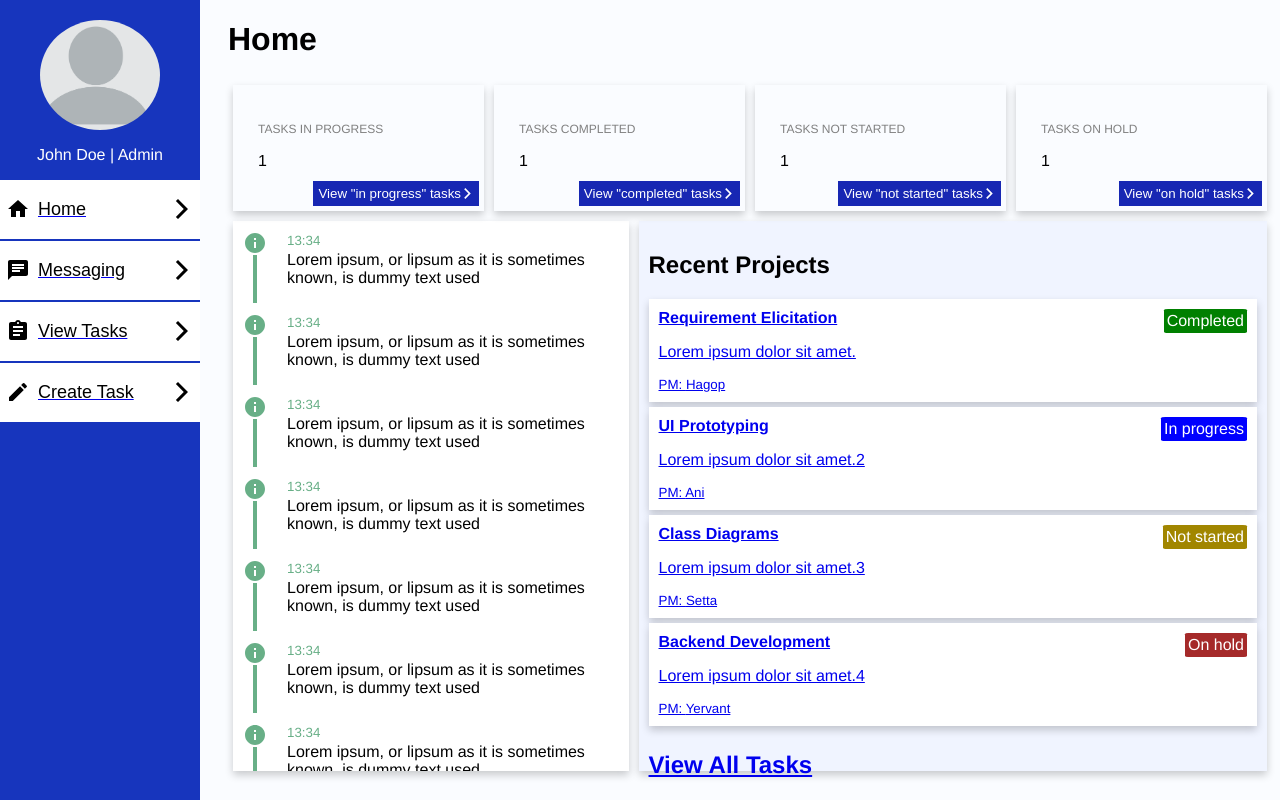
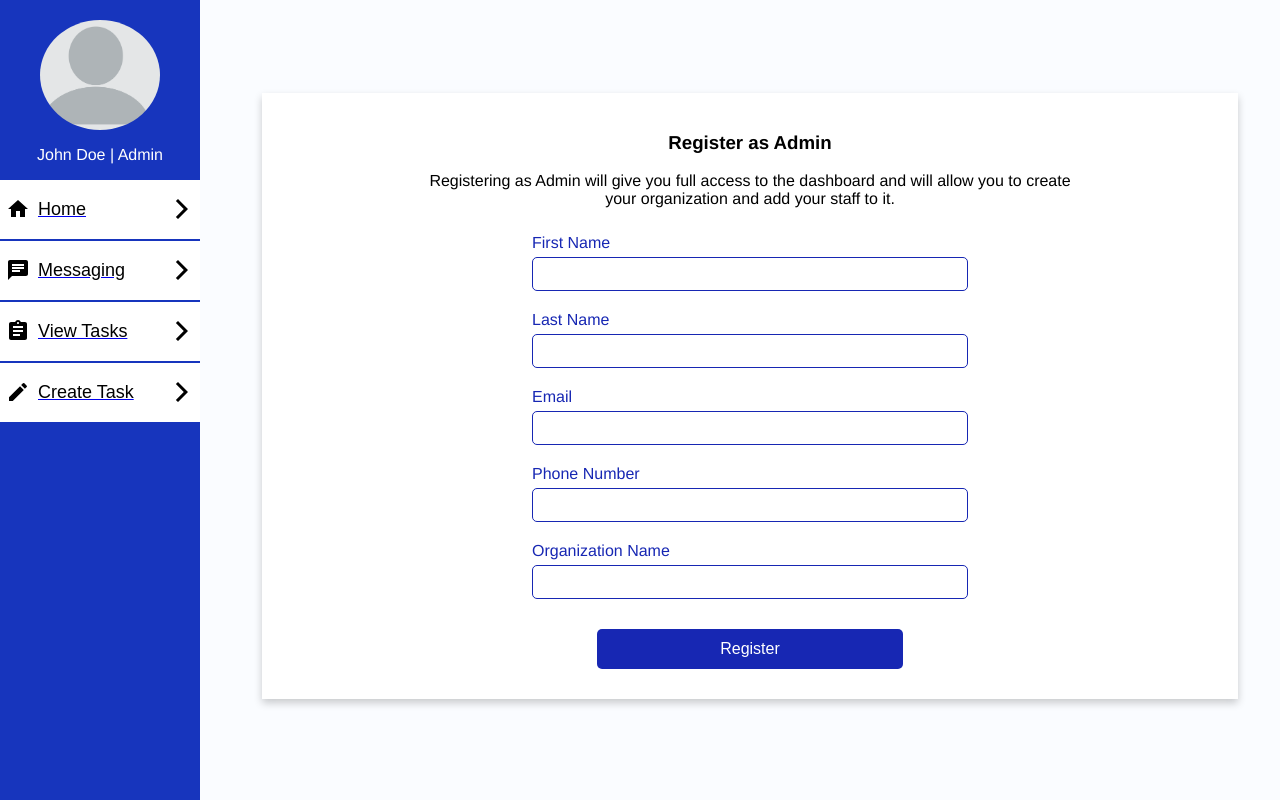
Before and after one commit to SevagSA/Project-Management-Software, a React (Create React App) app in the folder frontend/: page /admin-registration in a window 1280 px wide. Built offline with nearby package versions, Linux system fonts and the light colour scheme.

Commit message:
Created admin registration page

```diff
--- a/frontend/src/App.js
+++ b/frontend/src/App.js
@@ -11,12 +11,13 @@ import ViewTasks from "./Components/Task/ViewTasks/ViewTasks";
 import MessageRoom from "./Components/Message/MessageRoom";
 import SidebarNav from "./Components/Nav/SidebarNav/SidebarNav";
 import TaskDetail from "./Components/Task/TaskDetail/TaskDetail"
+import AdminRegistration from "./Components/AdminRegistration/AdminRegistration";
 
 function App() {
   return (
     <Router>
         <div>
-        <SidebarNav />
+            <SidebarNav />
             <Switch>
                 <Route path="/messages">
                     <MessageRoom />
@@ -30,6 +31,9 @@ function App() {
                 <Route path="/create-task">
                     <CreateTask />
                 </Route>
+                <Route path="/admin-registration">
+                    <AdminRegistration />
+                </Route>
                 <Route path="/">
                     <Home />
                 </Route>
--- /dev/null
+++ b/frontend/src/Components/AdminRegistration/AdminRegistration.js
@@ -0,0 +1,48 @@
+import styles from "./Style";
+
+export default function AdminRegistration() {
+    return (
+        <styles.ParentWrapper>
+            <styles.Wrapper>
+                <styles.RegisterInfoHolder>
+                <styles.RegisterTitle>Register as Admin</styles.RegisterTitle>
+                <styles.RegisterDescription>
+                    Registering as Admin will give you full access to the dashboard
+                    and will allow you to create your organization and add your staff
+                    to it.
+                </styles.RegisterDescription>
+            </styles.RegisterInfoHolder>
+                <styles.RegisterFormHolder>
+
+                <styles.RegisterForm>
+
+                    <styles.RegisterFormFieldHolder method="POST">
+                        <styles.RegisterFormLabel for="fName">First Name</styles.RegisterFormLabel>
+                        <br />
+                        <styles.RegisterFormInput type="text" id="fName" required/>
+                        <br />
+                        <styles.RegisterFormLabel for="lName">Last Name</styles.RegisterFormLabel>
+                        <br />
+                        <styles.RegisterFormInput type="text" id="lName" required/>
+                        <br />
+                        <styles.RegisterFormLabel for="email">Email</styles.RegisterFormLabel>
+                        <br />
+                        <styles.RegisterFormInput type="email" id="email" required/>
+                        <br />
+                        <styles.RegisterFormLabel for="phoneNum">Phone Number</styles.RegisterFormLabel>
+                        <br />
+                        <styles.RegisterFormInput type="text" id="phoneNum" required/>
+                        <br />
+                        <styles.RegisterFormLabel for="orgName">Organization Name</styles.RegisterFormLabel>
+                        <br />
+                        <styles.RegisterFormInput type="text" id="orgName" required/>
+                        <br />
+                    </styles.RegisterFormFieldHolder>
+                    <styles.RegisterFormSubmitInput type="submit" value="Register"/>
+                </styles.RegisterForm>
+
+            </styles.RegisterFormHolder>
+            </styles.Wrapper>
+        </styles.ParentWrapper>
+    )
+}
--- /dev/null
+++ b/frontend/src/Components/AdminRegistration/Style.js
@@ -0,0 +1,91 @@
+import styled from "styled-components";
+
+const ParentWrapper = styled.div`
+    height: 97vh;
+    display: flex;
+    justify-content: center;
+    align-items: center;
+`;
+
+const Wrapper = styled.div`
+    background-color: white;
+    display: flex;
+    flex-direction: column;
+    justify-content: center;
+    align-items: center;
+    box-shadow: 0 4px 8px 0 rgba(0,0,0,0.2);
+    padding: 20px;
+`;
+
+const RegisterInfoHolder = styled.div`
+    width: 70%;
+    flex: 0.20;
+`;
+
+const RegisterTitle = styled.h3`
+    text-align: center;
+`;
+
+const RegisterDescription = styled.p`
+    text-align: center;
+`;
+
+const RegisterFormHolder = styled.div`
+    width: 100%;
+    flex: 0.80;
+    display: flex;
+    justify-content: center;
+    align-items: center;
+    padding: 10px;
+`;
+
+const RegisterForm = styled.form`
+    text-align: center;
+`;
+
+const RegisterFormFieldHolder = styled.div`
+    text-align: left;
+    margin-bottom: 10px;
+`;
+
+const RegisterFormSubmitInput = styled.input`
+    border: none;
+    border-radius: 5px;
+    font-size: 16px;
+    height: 40px;
+    width: 70%;
+    background-color: #1727b3;
+    cursor: pointer;
+    color: white;
+`;
+
+const RegisterFormLabel = styled.label`
+    color: #1727b3
+`;
+
+const RegisterFormInput = styled.input`
+    margin: 5px 0px 20px 0px;
+    height: 30px;
+    width: 430px;
+    border: 1px solid #1727b3;
+    border-radius: 5px;
+    font-size: 16px;
+    color: #1727b3;
+`;
+
+
+const styles = {
+    ParentWrapper,
+    Wrapper,
+    RegisterInfoHolder,
+    RegisterTitle,
+    RegisterDescription,
+    RegisterFormHolder,
+    RegisterForm,
+    RegisterFormFieldHolder,
+    RegisterFormSubmitInput,
+    RegisterFormLabel,
+    RegisterFormInput
+};
+
+export default styles;
--- a/frontend/src/Components/Home/Home.js
+++ b/frontend/src/Components/Home/Home.js
@@ -1,6 +1,5 @@
 import styles from "./Styles";
 import { tasks } from "../../DummyData";
-import { Link } from "react-router-dom";
 import SmallSquare from "../Widgets/SmallSquare/SmallSquare";
 import TaskList from "../Widgets/Task/TaskList/TaskList";
 import ActivityWidget from "../Widgets/Activity/ActivityWidget/ActivityWidget";
```
